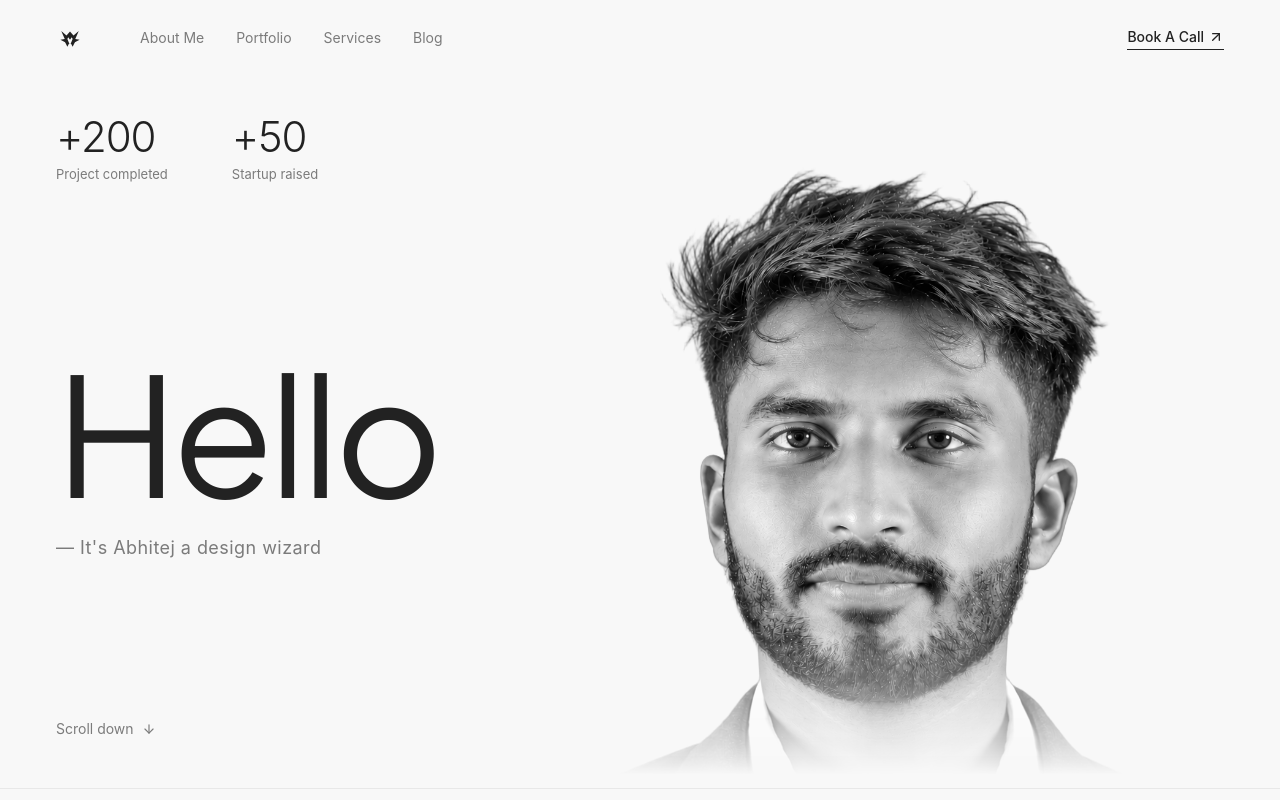
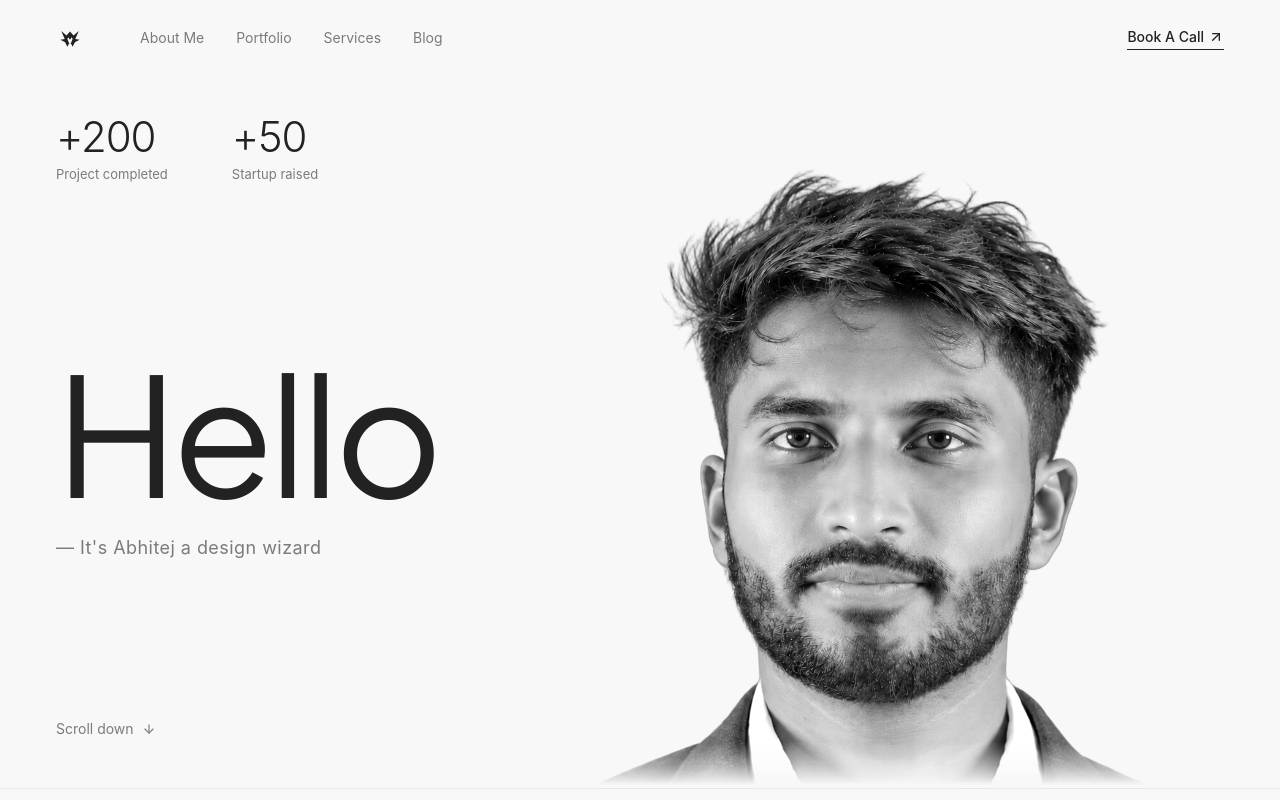
Before and after one commit to bossgghere/Abhitej-Portfolio, a React (Vite) app: page / in a window 1280 px wide. Shown: the top 800 px of the page. Built offline with nearby package versions, Linux system fonts and the light colour scheme.

Commit message:
Decrease bottom fade to subtle 7% feather preserving solid portrait body

```diff
--- a/src/components/hero/HeroPortrait.jsx
+++ b/src/components/hero/HeroPortrait.jsx
@@ -3,9 +3,8 @@
 
 /**
  * HeroPortrait Component
- * Displays the hero portrait with an organic bottom fade gradient mask.
- * This completely eliminates any visible cut lines, flat borders, or vertical sides,
- * melting seamlessly into the tertiary (#F8F8F8) background.
+ * Displays the hero portrait with a minimal, subtle bottom edge feather (last 6-7%),
+ * keeping over 93% of the portrait completely solid and crisp.
  */
 export const HeroPortrait = () => {
   const { portrait } = heroData;
@@ -19,8 +18,8 @@
           fetchpriority={portrait.fetchPriority || "high"}
           className="w-full h-auto max-h-[72vh] sm:max-h-[80vh] lg:max-h-[86vh] xl:max-h-[90vh] object-contain object-bottom grayscale contrast-[1.06] brightness-[1.02] transition-all duration-300"
           style={{
-            maskImage: 'linear-gradient(to bottom, black 75%, transparent 98%)',
-            WebkitMaskImage: 'linear-gradient(to bottom, black 75%, transparent 98%)',
+            maskImage: 'linear-gradient(to bottom, black 93%, transparent 99.5%)',
+            WebkitMaskImage: 'linear-gradient(to bottom, black 93%, transparent 99.5%)',
           }}
         />
       </div>
```
